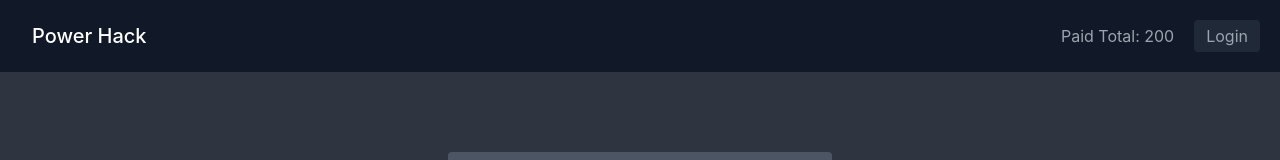
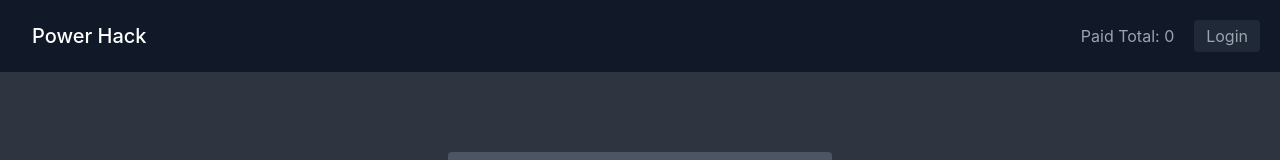
Before and after one commit to kazi331/power-hack, a React (Create React App) app: page /login in a window 1280 px wide. Shown: the top 160 px of the page. Built offline with nearby package versions, Linux system fonts and the light colour scheme; no server answers.

Commit message:
crud doen

```diff
--- a/src/app/store.js
+++ b/src/app/store.js
@@ -1,7 +1,7 @@
-// import { configureStore } from '@reduxjs/toolkit';
-// import billSlice from '../features/billSlice';
-// export const store = configureStore({
-//   reducer: {
-//     billSlice,
-//   },
-// });
+import { configureStore } from '@reduxjs/toolkit';
+import billSlice from '../features/billSlice';
+export const store = configureStore({
+  reducer: {
+    billSlice,
+  },
+});
--- a/src/components/EditBillModal.jsx
+++ b/src/components/EditBillModal.jsx
@@ -4,13 +4,28 @@ import axios from 'axios'
 import { toast } from 'react-toastify'
 
 
-function EditBillModal({ setEditBillModal, handleEdit, bill }) {
-    const { name, email, phone, amount } = bill;
+function EditBillModal({ setEditBillModal, handleEdit, bill, refetch }) {
+    const { register, handleSubmit, watch, formState: { errors } } = useForm();
+    const { _id, name, email, phone, amount } = bill;
+    const onSubmit = data => {
+        console.log(data);
+        const url = `https://ph-power-hack.herokuapp.com/api/update-billing/${_id}`;
+        axios.patch(url, JSON.stringify(data), {
+            headers: {
+                'Content-Type': 'application/json',
+                method: 'PATCH'
+            }
+        })
+            .then(res => {
+                if(res.data.modifiedCount){
+                    setEditBillModal(false);
+                    refetch();
+                    toast.info('Item updated');
+                }
+            });
+    }
+
     console.log('Edit billing')
-    const { register, handleSubmit, watch, formState: { errors } } = useForm();
-  const onSubmit = data => {
-        console.log(data);
-    };
     const loading = false;
     return (
         <div className='flex bg-gray-800 bg-opacity-60 backdrop-blur p-20 text-white  items-center justify-center h-screen  w-screen absolute top-0 left-0'>
@@ -86,13 +101,13 @@ function EditBillModal({ setEditBillModal, handleEdit, bill }) {
                                 />
                             </div>
 
-                            <button onClick={() => setEditBillModal(false)} className="bg-gray-500 border-0 focus:outline-none hover:bg-gray-800 rounded px-5 py-2.5 my-4">
+                            <button className="bg-gray-500 border-0 focus:outline-none hover:bg-gray-800 rounded px-5 py-2.5 my-4">
                                 {loading && spinnerIcon} Edit Bill
                             </button>
                         </form>
 
                         <div className="flex justify-end w-full">
-                            <button onClick={() => setEditBillModal(false)} type="button" className="text-gray-500 bg-white hover:bg-gray-100  focus:outline-none rounded-lg border border-gray-200 text-sm font-medium px-5 py-2.5 hover:text-gray-900 focus:z-10 dark:bg-gray-700 dark:text-gray-300 dark:border-gray-500 dark:hover:text-white dark:hover:bg-gray-600 dark:focus:ring-gray-600">Cancel</button>
+                            <button onClick={() => setEditBillModal(false)} type="button" className="text-gray-500 bg-white hover:bg-gray-100  focus:outline-none rounded-lg border border-gray-200 text-sm font-medium px-5 py-2.5 hover:text-gray-900 focus:z-10 ">Cancel</button>
                         </div>
                     </div>
                 </div>
--- a/src/components/Navbar.jsx
+++ b/src/components/Navbar.jsx
@@ -1,11 +1,13 @@
+import { signOut } from 'firebase/auth';
+import { useAuthState } from 'react-firebase-hooks/auth';
+import { useSelector } from "react-redux";
 import { NavLink } from "react-router-dom";
 import auth from "../firebase.init";
-import { signOut } from 'firebase/auth'
-import { useAuthState } from 'react-firebase-hooks/auth';
 
 function Navbar() {
   const [user, loading, error] = useAuthState(auth);
-  const total = 200;
+  const bills = useSelector(state => state.billSlice.bills)
+  const total = bills.reduce((a, b) => a + Number(b.amount), 0);
   return (
     <header className="text-gray-400 bg-gray-900 body-font">
       <div className="container mx-auto flex flex-wrap p-5 flex-col md:flex-row items-center">
--- /dev/null
+++ b/src/features/billSlice.js
@@ -0,0 +1,53 @@
+import { createSlice, createAsyncThunk } from '@reduxjs/toolkit';
+import { v4 as uuidv4 } from 'uuid';
+import axios from 'axios'
+import { useState } from 'react';
+
+const initialBills = {
+  bills: [
+    { id: uuidv4(), name: 'sayem', email: 'sayem@email.com', phone: '01612178331', amount: 230 },
+    { id: uuidv4(), name: 'sayem', email: 'sayem@email.com', phone: '01612178331', amount: 230 },
+  ]
+}
+
+// export const fetchBills = createAsyncThunk("bills/fetchBills", async () => {
+//   const res = await axios.get("http://localhost:5000/api/billing-list");
+//   return res.data;
+// })
+
+
+export const billSlice = createSlice({
+  name: 'bills',
+  initialState: {
+    isLoading: false,
+    bills: [],
+    error: null
+  },
+
+//   extraReducers: (builder) => {
+//     builder.addCase(fetchBills.pending, state => {
+//       state.isLoading = true;
+//     });
+//     builder.addCase(fetchBills.fullfilled, (state, action) => {
+//       state.isLoading = false;
+//       state.bills = action.payload;
+//       state.error = null;
+//     });
+//     builder.addCase(fetchBills.failed, (state, action) => {
+//       state.isLoading = false;
+//       state.bills = [];
+//       state.error = action.error.message;
+//     })
+//   },
+
+
+  reducers: {
+    viewBills: state => state,
+    setBills: (state, action) => {
+        state.bills = action.payload
+    }
+
+  }
+});
+export const { viewBills, setBills } = billSlice.actions;
+export default billSlice.reducer;
--- a/src/index.js
+++ b/src/index.js
@@ -12,13 +12,13 @@ const root = ReactDOM.createRoot(document.getElementById('root'));
 const queryClient = new QueryClient()
 root.render(
   <React.StrictMode>
-    {/* <Provider store={store}> */}
+    <Provider store={store}>
       <QueryClientProvider client={queryClient}>
         <BrowserRouter>
           <App />
         </BrowserRouter>
       </QueryClientProvider>
-    {/* </Provider> */}
+    </Provider>
   </React.StrictMode>
 );
 
--- a/src/pages/home/Home.jsx
+++ b/src/pages/home/Home.jsx
@@ -11,6 +11,9 @@ import {
 import DeleteModal from '../../components/DeleteModal';
 import AddBillModal from '../../components/AddBillModal'
 import EditBillModal from '../../components/EditBillModal';
+import { useDispatch } from 'react-redux';
+import { setBills } from '../../features/billSlice';
+
 
 function Home() {
   // const bills = useSelector(state => state.billSlice.bills)
@@ -18,9 +21,15 @@ function Home() {
   const [addBillModal, setAddBillModal] = useState(false);
   const [editBillModal, setEditBillModal] = useState(false);
   const { isLoading, isError, data: bills, error, refetch } = useQuery('bills', () => axios.get("https://ph-power-hack.herokuapp.com/api/billing-list"))
+  const dispatch = useDispatch();
+  useEffect(() => {
+    if(isLoading) return
+    dispatch(setBills(bills.data))
+  }, [bills, dispatch, isLoading]);
   if (isLoading) return 'loading...'
-  const handleEdit = () => {
-  }
+
+
+
   return (
     <>
       {/* search bar  */}
@@ -61,15 +70,15 @@ function Home() {
                 <td className="border-b border-slate-600 p-2 pl-8 ">{phone}</td>
                 <td className="border-b border-slate-600 p-2 pl-8 ">{amount}</td>
                 <td className="border-b border-slate-600 p-2 pl-8 flex gap-1 ">
-                  <button onClick={() => setEditBillModal(true)} className="flex text-white bg-blue-500 border-0 py-2 px-6 focus:outline-none hover:bg-blue-600 rounded">Edit</button>
-                {editBillModal && <EditBillModal setEditBillModal={setEditBillModal} id={_id} handleEdit={handleEdit} bill={bill} />}
-                  <button onClick={() => setDeleteModal(true)} className="flex text-white bg-red-500 border-0 py-2 px-6 focus:outline-none hover:bg-red-600 rounded">Delete</button>
-                  {deleteModal && <DeleteModal setDeleteModal={setDeleteModal} refetch={refetch} id={_id} />}
+                  <button onClick={() => setEditBillModal(bill)} className="flex text-white bg-blue-500 border-0 py-2 px-6 focus:outline-none hover:bg-blue-600 rounded">Edit</button>
+                  <button onClick={() => setDeleteModal(_id)} className="flex text-white bg-red-500 border-0 py-2 px-6 focus:outline-none hover:bg-red-600 rounded">Delete</button>
                 </td>
               </tr>)
             })}
           </tbody>
         </table>
+        {editBillModal && <EditBillModal setEditBillModal={setEditBillModal} id={editBillModal._id} bill={editBillModal} refetch={refetch} />}
+        {deleteModal && <DeleteModal setDeleteModal={setDeleteModal} refetch={refetch} id={deleteModal} />}
         {addBillModal && <AddBillModal setAddBillModal={setAddBillModal} refetch={refetch} />}
       </div>
     </>
```
